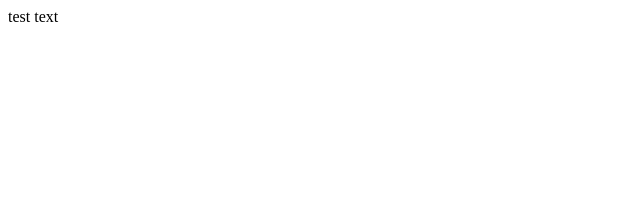
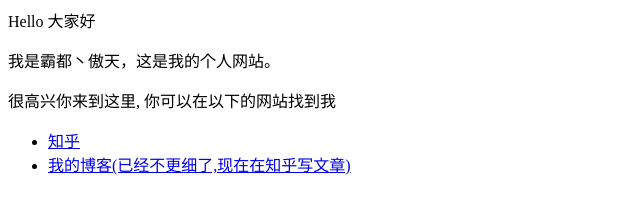
Before and after one commit to SPIRYTUSs/yuanyuanzi, a plain HTML site: page index.html in a window 1280 px wide. Shown: the whole page, without its empty margins (0-640 px from the left). Drawn offline with Linux system fonts and the light colour scheme.

Commit message:
Update index.html

```diff
--- a/index.html
+++ b/index.html
@@ -1 +1,8 @@
-<p>test text<p>
+<p>Hello 大家好</p>
+<p>我是霸都丶傲天，这是我的个人网站。 </p>
+<p>很高兴你来到这里, 你可以在以下的网站找到我</p>
+
+<ul>
+  <li> <a href="https://www.zhihu.com/people/AJLoveChina">知乎</a> </li>
+  <li> <a href="http://hejie.nigeerhuo.com">我的博客(已经不更细了,现在在知乎写文章)</a> </li>
+</ul>
```
